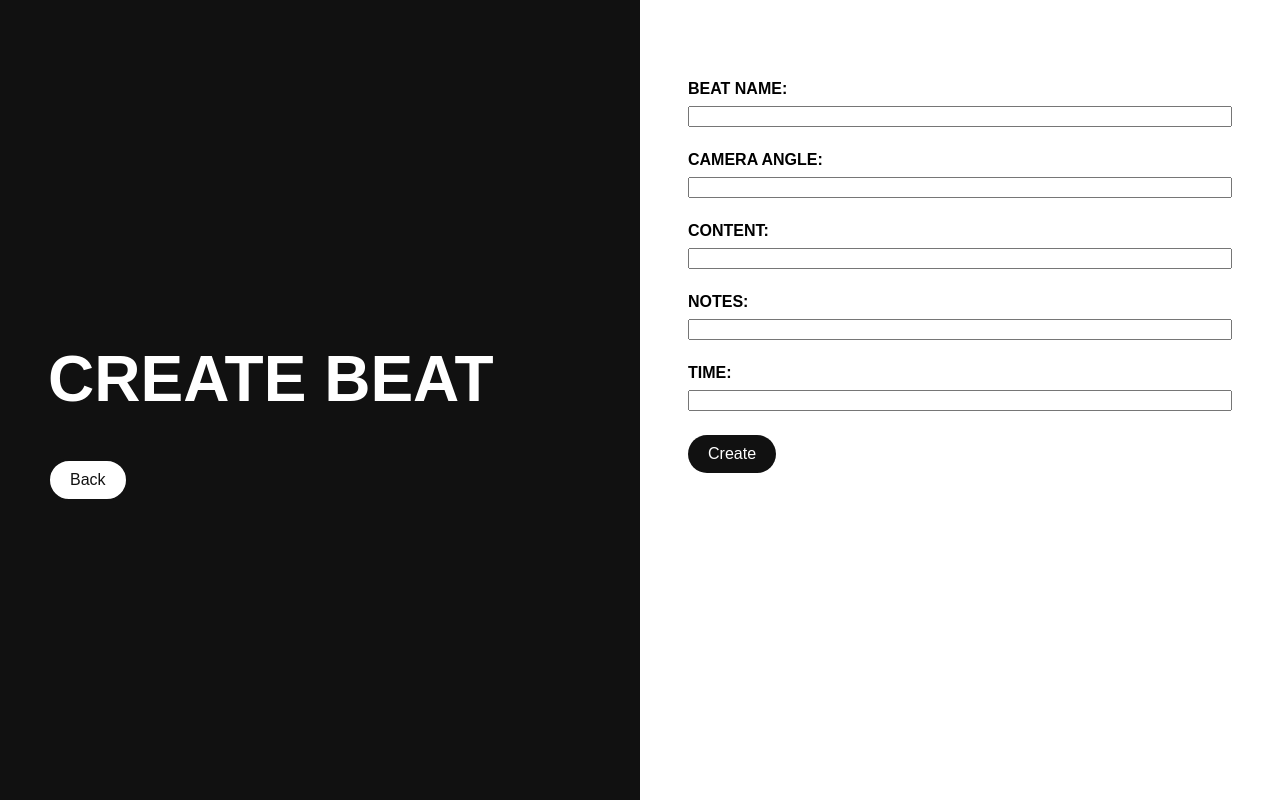
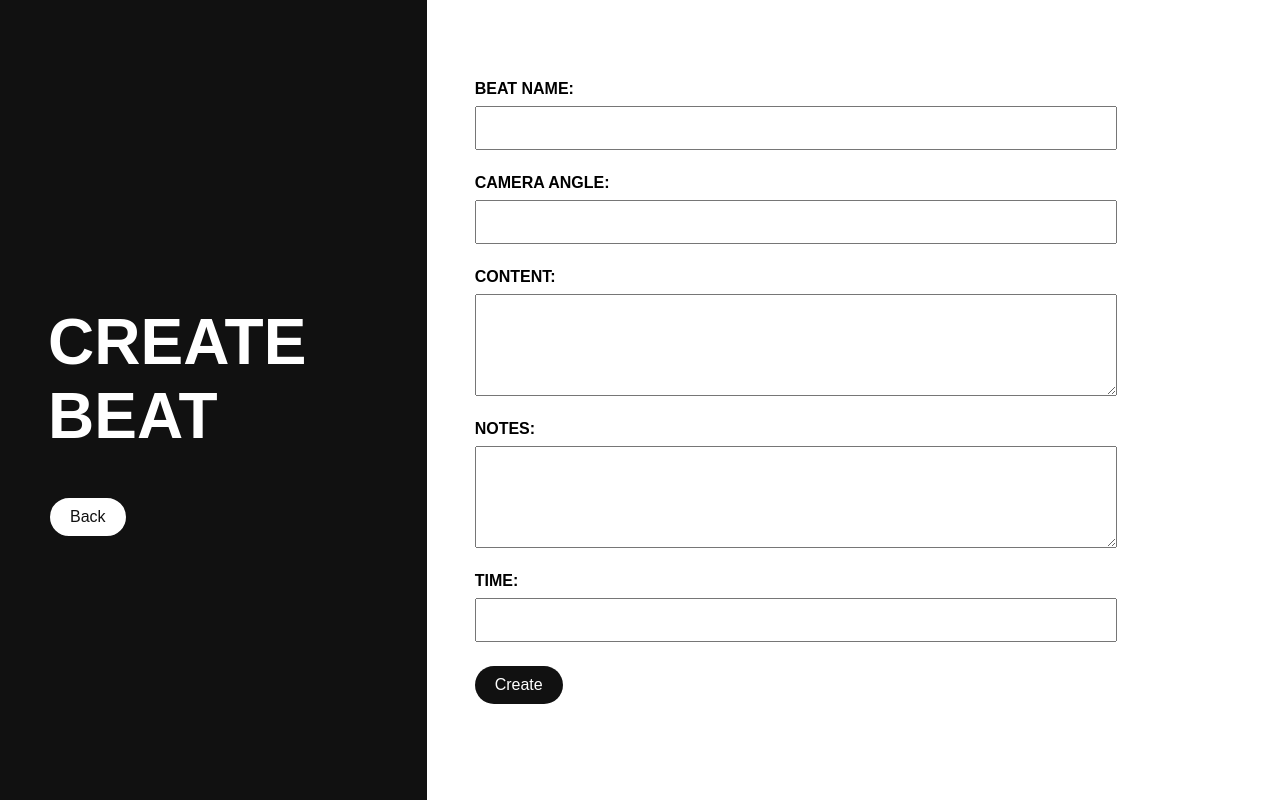
Before and after one commit to chanhman/beatsheet-fe, a Next.js app: page /create-beat/1 in a window 1280 px wide. Built offline with nearby package versions, Linux system fonts and the light colour scheme.

Commit message:
INPUUUUUTS

```diff
--- a/app/create-beat/[id]/page.tsx
+++ b/app/create-beat/[id]/page.tsx
@@ -40,45 +40,65 @@ export default function CreateBeat({ params }: { params: { id: string } }) {
       >
         <div className={styles.group}>
           <label className={styles.label} htmlFor="beatName">
-            Beat name:{' '}
+            Beat name:
           </label>
-          <input type="text" {...register('name', { required: true })} />
+          <input
+            className={styles.input}
+            type="text"
+            {...register('name', { required: true })}
+          />
           {errors.name?.type === 'required' && (
             <p role="alert">Beat name is required</p>
           )}
         </div>
         <div className={styles.group}>
           <label className={styles.label} htmlFor="cameraAngle">
-            Camera angle:{' '}
+            Camera angle:
           </label>
-          <input type="text" {...register('cameraAngle', { required: true })} />
+          <input
+            className={styles.input}
+            type="text"
+            {...register('cameraAngle', { required: true })}
+          />
           {errors.cameraAngle?.type === 'required' && (
             <p role="alert">Camera angle is required</p>
           )}
         </div>
         <div className={styles.group}>
           <label className={styles.label} htmlFor="content">
-            Content:{' '}
+            Content:
           </label>
-          <input type="text" {...register('content', { required: true })} />
+          <textarea
+            className={styles.input}
+            rows={6}
+            {...register('content', { required: true })}
+          />
           {errors.content?.type === 'required' && (
             <p role="alert">Content is required</p>
           )}
         </div>
         <div className={styles.group}>
           <label className={styles.label} htmlFor="notes">
-            Notes:{' '}
+            Notes:
           </label>
-          <input type="text" {...register('notes', { required: true })} />
+          <textarea
+            className={styles.input}
+            rows={6}
+            {...register('notes', { required: true })}
+          />
           {errors.notes?.type === 'required' && (
             <p role="alert">Notes are required</p>
           )}
         </div>
         <div className={styles.group}>
           <label className={styles.label} htmlFor="time">
-            Time:{' '}
+            Time:
           </label>
-          <input type="text" {...register('time', { required: true })} />
+          <input
+            className={styles.input}
+            type="text"
+            {...register('time', { required: true })}
+          />
           {errors.time?.type === 'required' && (
             <p role="alert">Time range is required</p>
           )}
--- a/app/edit-beat/[id]/styles.module.scss
+++ b/app/edit-beat/[id]/styles.module.scss
@@ -1,6 +1,6 @@
 .container {
   display: grid;
-  grid-template-columns: repeat(2, 1fr);
+  grid-template-columns: 1fr 2fr;
   height: 100dvh;
 }
 
@@ -30,6 +30,7 @@
   display: flex;
   flex-direction: column;
   gap: 0.5rem;
+  max-width: 40.125rem;
 }
 
 .label {
@@ -39,7 +40,16 @@
 }
 
 .input {
-  width: 100%;
+  padding-left: 0.5rem;
+
+  &:not(input) {
+    padding-top: 0.5rem;
+    font-family: sans-serif;
+  }
+
+  &:not(textarea) {
+    height: 2.375rem;
+  }
 }
 
 .footer {
```
Also changed, not shown: app/edit-beat/[id]/page.tsx (+4 -4 lines).
